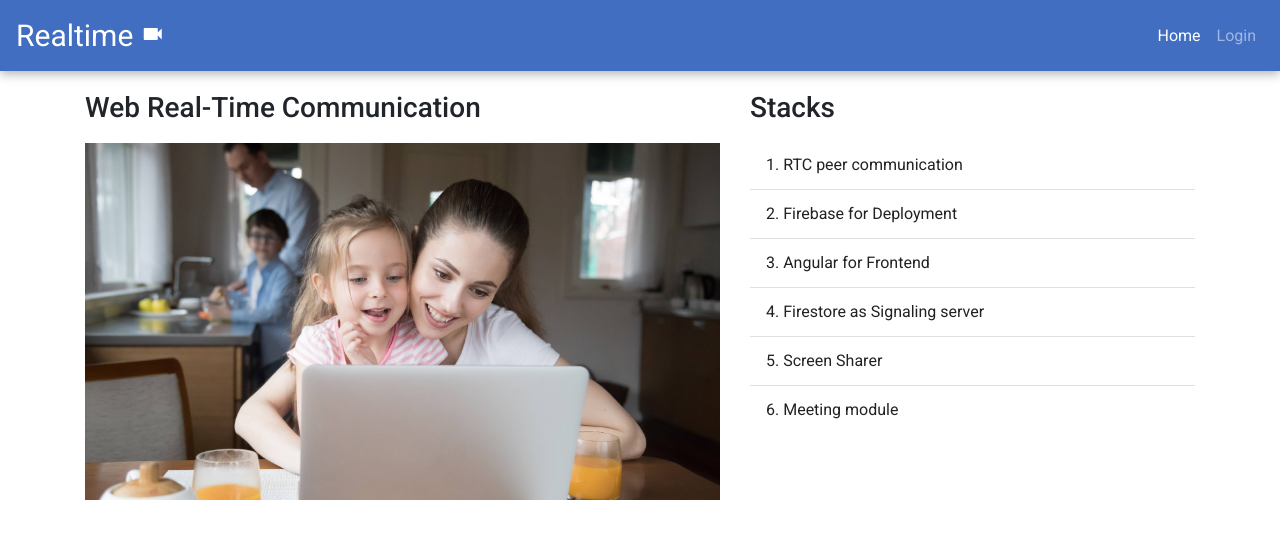
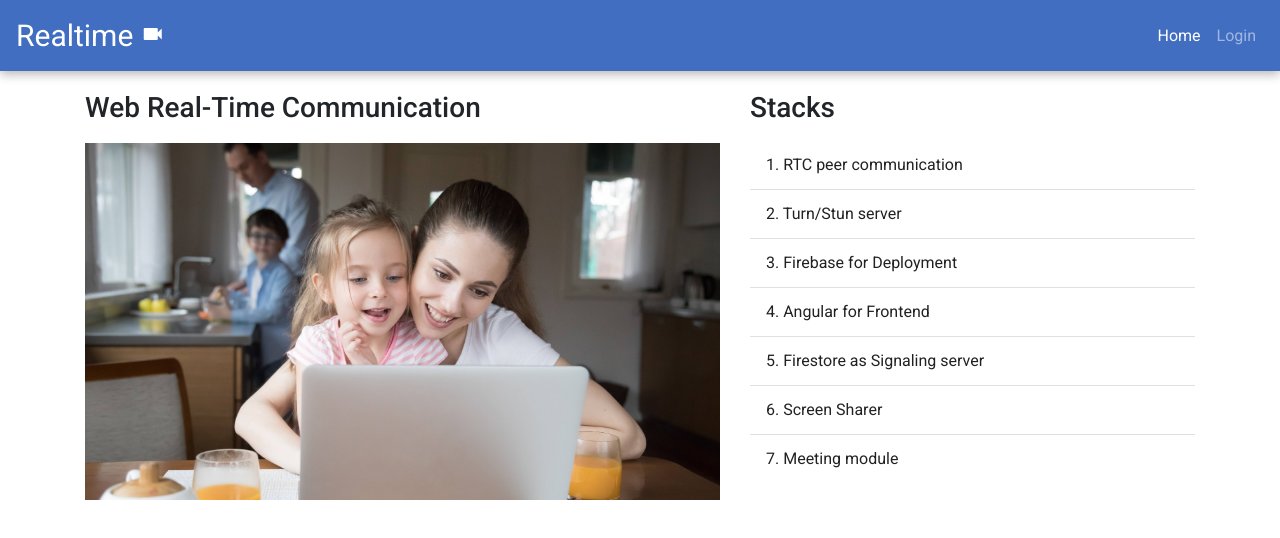
Before and after one commit to sonishubham65/video-conference-webrtc, an Angular app: page / in a window 1280 px wide. Shown: the top 538 px of the page. Built offline with nearby package versions, Linux system fonts and the light colour scheme.

Commit message:
home page text updated

```diff
--- a/src/app/home/home.component.html
+++ b/src/app/home/home.component.html
@@ -9,15 +9,17 @@
       <mat-list role="list">
         <mat-list-item role="listitem">1. RTC peer communication</mat-list-item>
         <mat-divider></mat-divider>
-        <mat-list-item role="listitem">2. Firebase for Deployment</mat-list-item>
+        <mat-list-item role="listitem">2. Turn/Stun server</mat-list-item>
         <mat-divider></mat-divider>
-        <mat-list-item role="listitem">3. Angular for Frontend</mat-list-item>
+        <mat-list-item role="listitem">3. Firebase for Deployment</mat-list-item>
         <mat-divider></mat-divider>
-        <mat-list-item role="listitem">4. Firestore as Signaling server</mat-list-item>
+        <mat-list-item role="listitem">4. Angular for Frontend</mat-list-item>
         <mat-divider></mat-divider>
-        <mat-list-item role="listitem">5. Screen Sharer</mat-list-item>
+        <mat-list-item role="listitem">5. Firestore as Signaling server</mat-list-item>
         <mat-divider></mat-divider>
-        <mat-list-item role="listitem">6. Meeting module</mat-list-item>
+        <mat-list-item role="listitem">6. Screen Sharer</mat-list-item>
+        <mat-divider></mat-divider>
+        <mat-list-item role="listitem">7. Meeting module</mat-list-item>
       </mat-list>
     </div>
   </div>
```
